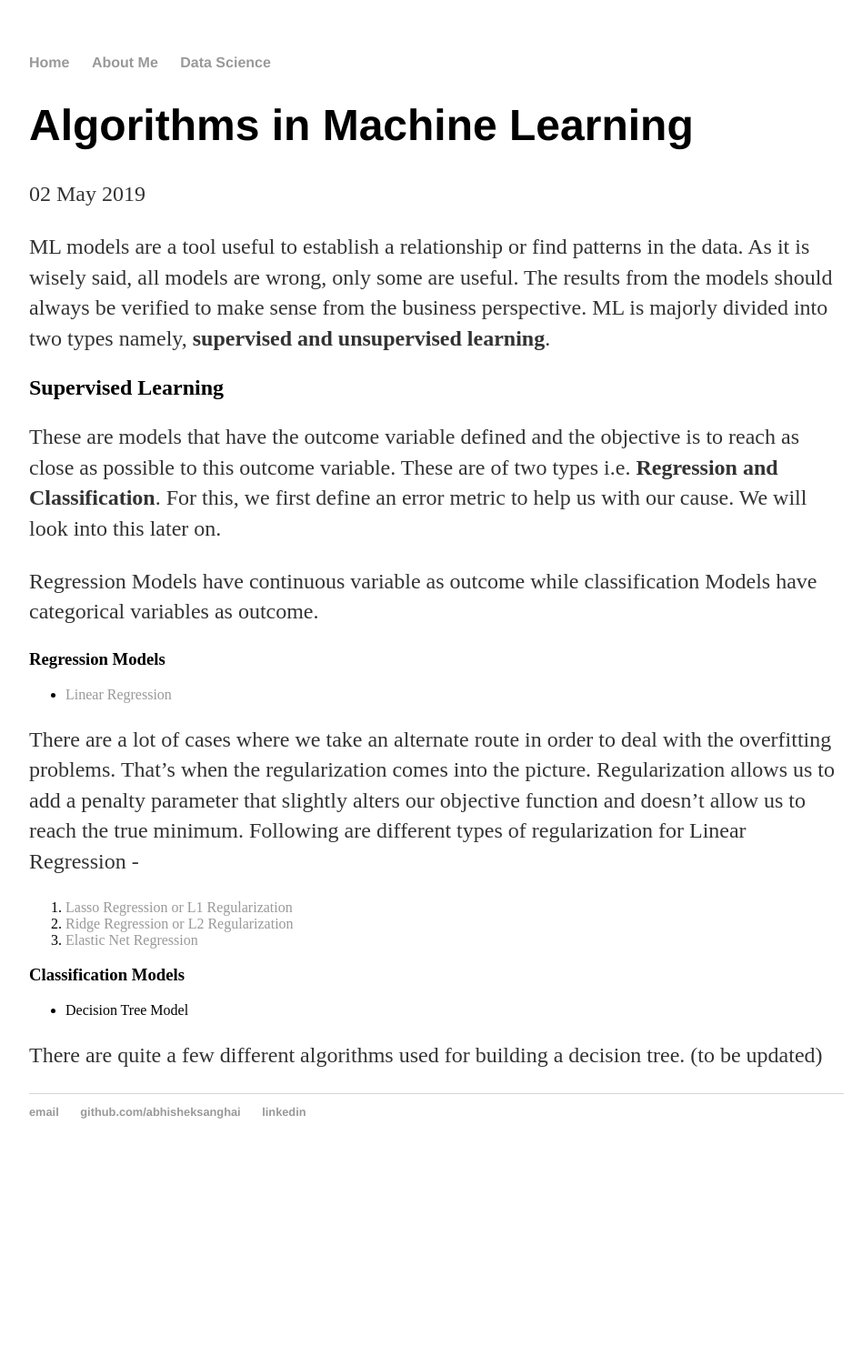
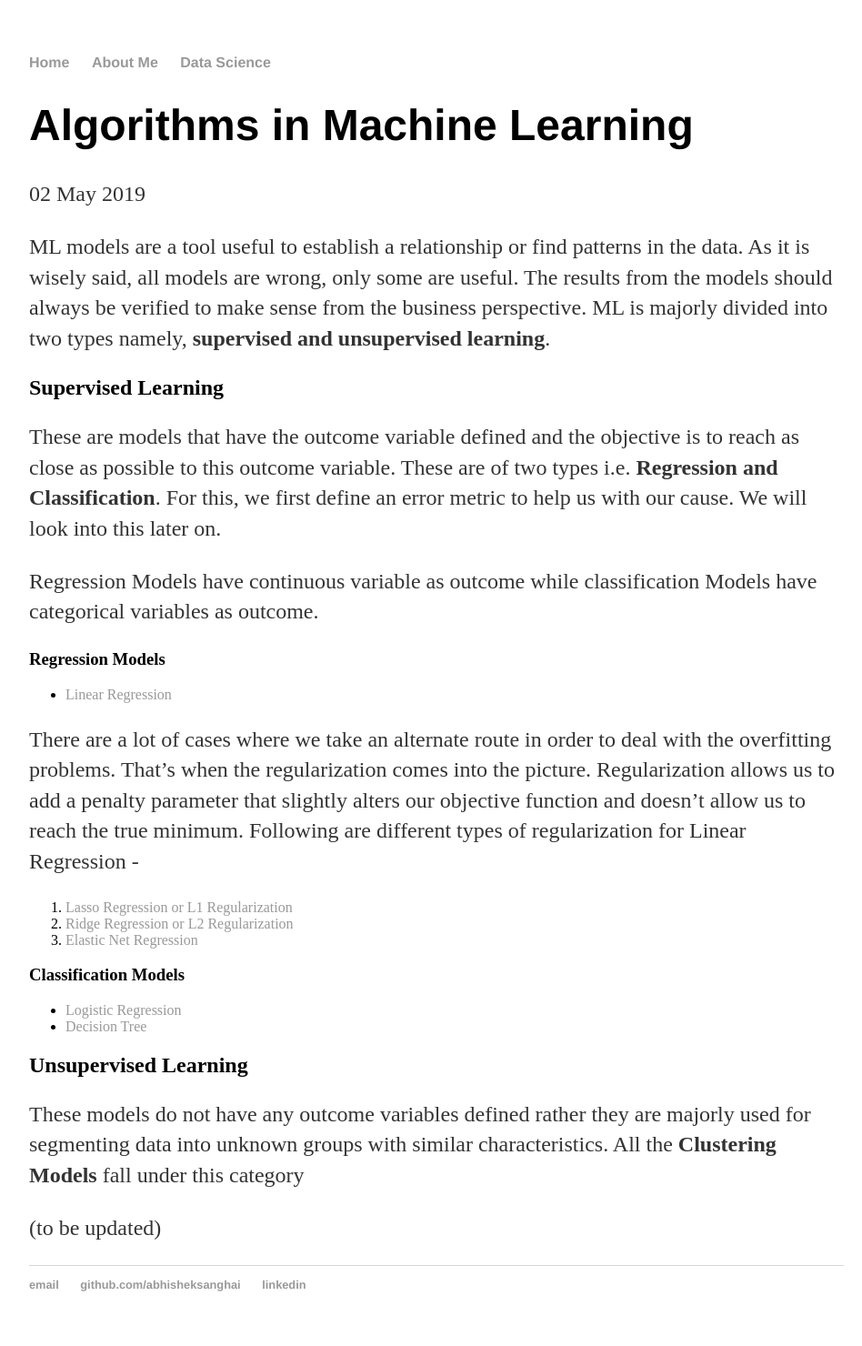
Before and after one commit to abhisheksanghai/abhisheksanghai.github.io, a Jekyll site: the page built from _posts/2019-05-02-algorithms-in-ml.md, in a window 1280 px wide. Shown: the whole page at 91% size, without its empty margins (160-1108 px from the left). Built offline with Jekyll 4.4.1, drawn with Linux system fonts in a browser that asks for light colours; before the commit the page ends 1290 px from its top, so only the background shows below that.

Commit message:
Update 2019-05-02-algorithms-in-ml.md

```diff
--- a/_posts/2019-05-02-algorithms-in-ml.md
+++ b/_posts/2019-05-02-algorithms-in-ml.md
@@ -25,7 +25,11 @@ There are a lot of cases where we take an alternate route in order to deal with
 
 ### Classification Models
 
-- Decision Tree Model
+- [Logistic Regression]()
+- [Decision Tree]()
 
-There are quite a few different algorithms used for building a decision tree.
+## Unsupervised Learning
+
+These models do not have any outcome variables defined rather they are majorly used for segmenting data into unknown groups with similar characteristics. All the **Clustering Models** fall under this category
+
 (to be updated)
```
